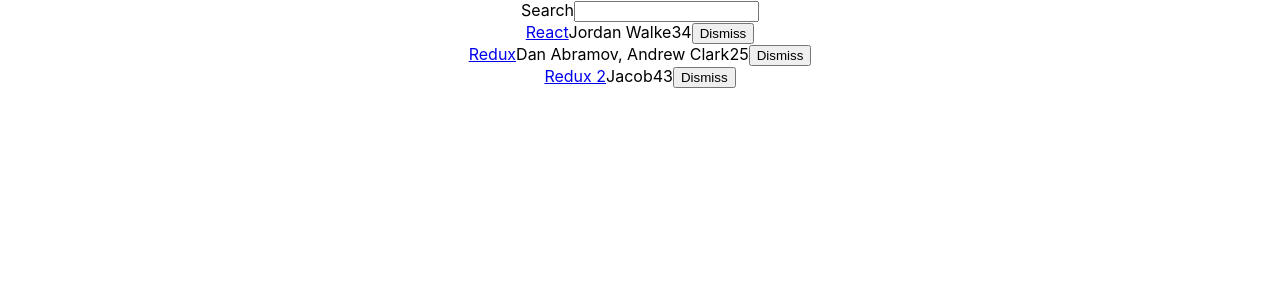
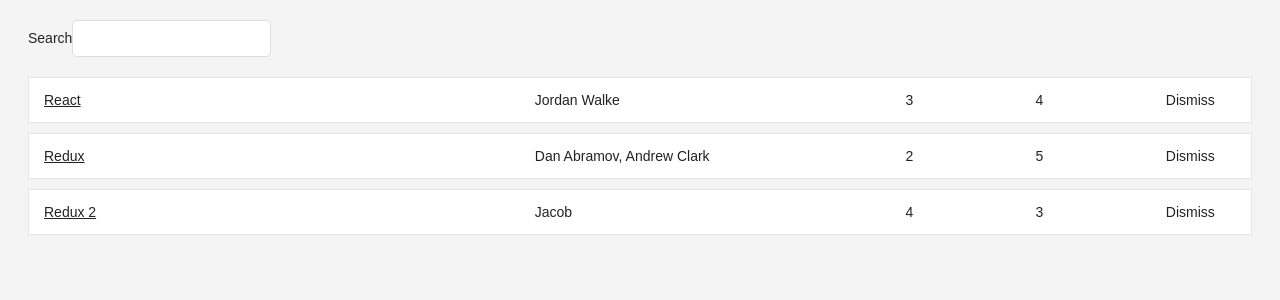
Before and after one commit to jacobodden/road-to-react, a React (Create React App) app: page / in a window 1280 px wide. Shown: the top 300 px of the page. Built offline with nearby package versions, Linux system fonts and the light colour scheme.

Commit message:
Finish up "Basic with React" chapter

```diff
--- a/src/App.css
+++ b/src/App.css
@@ -1,32 +1,63 @@
-.App {
+.page {
+  margin: 20px;
+}
+
+.interactions {
   text-align: center;
 }
 
-.App-logo {
-  animation: App-logo-spin infinite 20s linear;
-  height: 40vmin;
+.table {
+  margin: 20px 0;
 }
 
-.App-header {
-  background-color: #282c34;
-  min-height: 100vh;
+.table-header {
   display: flex;
-  flex-direction: column;
-  align-items: center;
-  justify-content: center;
-  font-size: calc(10px + 2vmin);
-  color: white;
+  line-height: 24px;
+  font-size: 16px;
+  padding: 0 10px;
+  justify-content: space-between;
 }
 
-.App-link {
-  color: #61dafb;
+.table-empty {
+  margin: 200px;
+  text-align: center;
+  font-size: 16px;
 }
 
-@keyframes App-logo-spin {
-  from {
-    transform: rotate(0deg);
-  }
-  to {
-    transform: rotate(360deg);
-  }
+.table-row {
+  display: flex;
+  line-height: 24px;
+  white-space: nowrap;
+  margin: 10px 0;
+  padding: 10px;
+  background: #fff;
+  border: 1px solid #e3e3e3;
 }
+
+.table-header > span {
+  overflow: hidden;
+  text-overflow: ellipsis;
+  padding: 0 5px;
+}
+
+.table-row > span {
+  overflow: hidde;
+  text-overflow: ellipsis;
+  padding: 0 5px;
+}
+
+.button-inline {
+  border-width: 0;
+  background: transparent;
+  color: inherit;
+  text-align:inherit;
+  -webkit-font-smoothing: inherit;
+  padding: 0;
+  font-size: inherit;
+  cursor: pointer;
+}
+
+.button-active {
+  border-radius: 0;
+  border-bottom: 1 px solid #38bb6c;
+}
--- a/src/App.js
+++ b/src/App.js
@@ -54,10 +54,12 @@
   render() {
     const { searchTerm, list } = this.state;
     return (
-      <div className="App">
-        <Search value={searchTerm} onChange={this.onSerachChange}>
-          Search
-        </Search>
+      <div className="App page">
+        <div className="interactinos">
+          <Search value={searchTerm} onChange={this.onSearchChange}>
+            Search
+          </Search>
+        </div>
         <Table list={list} pattern={searchTerm} onDismiss={this.onDismiss} />
       </div>
     );
@@ -71,7 +73,7 @@
     return (
       <form>
         {children}
-        <input type="text" value={value} onChange={onChange} />
+        <input type="text" value={value} onChange={event => onChange(event)} />
       </form>
     );
   }
@@ -80,19 +82,31 @@
 class Table extends Component {
   render() {
     const { list, pattern, onDismiss } = this.props;
+    const largeColumn = {
+      width: "40%"
+    };
+    const midColumn = {
+      width: "30%"
+    };
+    const smallColumn = {
+      width: "10%"
+    };
     return (
-      <div>
+      <div className="table">
         {list.filter(isSearched(pattern)).map(item => {
           return (
-            <div key={item.objectID}>
-              <span>
+            <div key={item.objectID} className="table-row">
+              <span style={largeColumn}>
                 <a href={item.url}>{item.title}</a>
               </span>
-              <span>{item.author}</span>
-              <span>{item.num_comments}</span>
-              <span>{item.points}</span>
+              <span style={midColumn}>{item.author}</span>
+              <span style={smallColumn}>{item.num_comments}</span>
+              <span style={smallColumn}>{item.points}</span>
               <span>
-                <Button onClick={() => onDismiss(item.objectID)}>
+                <Button
+                  onClick={() => onDismiss(item.objectID)}
+                  className="button-inline"
+                >
                   Dismiss
                 </Button>
               </span>
@@ -116,4 +130,25 @@
   }
 }
 
+/*
+// old way for functions ES5
+function Search(props) {
+  const { value, onChange, children } = props;
+  return (
+    <form>
+      {children} <input type="text" value={value} onChange={onChange} />
+    </form>
+  );
+}
+
+// second old way using destructoring
+function Search({ value, onChange, children }) {
+  return (
+    <form>
+      {children} <input type="text" value={value} onChange={onChange} />
+    </form>
+  );
+}
+*/
+
 export default App;
--- a/src/index.css
+++ b/src/index.css
@@ -1,14 +1,44 @@
 body {
-  margin: 0;
-  padding: 0;
-  font-family: -apple-system, BlinkMacSystemFont, "Segoe UI", "Roboto", "Oxygen",
-    "Ubuntu", "Cantarell", "Fira Sans", "Droid Sans", "Helvetica Neue",
-    sans-serif;
-  -webkit-font-smoothing: antialiased;
-  -moz-osx-font-smoothing: grayscale;
+  color: #222;
+  background: #f4f4f4;
+  font: 400 14px CoreSans, Arial, sans-serif;
 }
 
-code {
-  font-family: source-code-pro, Menlo, Monaco, Consolas, "Courier New",
-    monospace;
+a {
+  color: #222
 }
+
+a:hover {
+  text-decoration: underline;
+}
+
+ul, li {
+  list-style: none;
+  padding: 0;
+  margin: 0;
+}
+
+input {
+  padding: 10px;
+  border-radius: 5px;
+  outline: none;
+  margin-right: 10px;
+  border: 1px solid #ddd;
+}
+
+button {
+  padding: 10px;
+  border-radius: 5px;
+  border: 1px solid #ddd;
+  background: transparent;
+  color: #808080;
+  cursor: pointer;
+}
+
+button:hover {
+  color: #222;
+}
+
+*:focus {
+  outline: none;
+}
```
